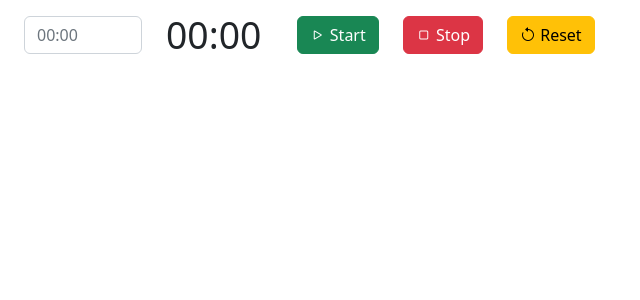
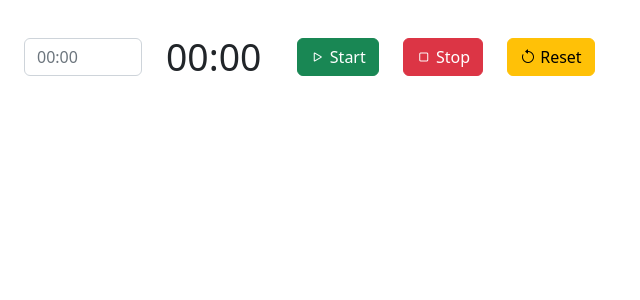
Before and after one commit to toggenation/wt-timer, a React (Create React App) app: page / in a window 1280 px wide. Shown: the top 300 px of the page, without its empty margins (0-640 px from the left). Built offline with nearby package versions, Linux system fonts and the light colour scheme.

Commit message:
Added style and icon and frameless

```diff
--- a/public/electron.js
+++ b/public/electron.js
@@ -9,6 +9,8 @@ function createWindow() {
         width: 580,
         height: 100,
         title: "WT Timer",
+        titleBarStyle: 'hidden',
+        // frame: false,
         // Set the path of an additional "preload" script that can be used to
         // communicate between node-land and browser-land.
         webPreferences: {
--- a/public/index.html
+++ b/public/index.html
@@ -30,7 +30,7 @@
     -->
     <title>WT Timer</title>
   </head>
-  <body>
+  <body style="-webkit-app-region: drag">
     <noscript>You need to enable JavaScript to run this app.</noscript>
     <div id="root"></div>
     <!--
--- a/src/App.js
+++ b/src/App.js
@@ -5,6 +5,7 @@ import 'bootstrap-icons/font/bootstrap-icons.css';
 import 'bootstrap/dist/css/bootstrap.min.css';
 import Timer from './timer/Timer';
 import { pad } from './timer/utils'
+import "./timer/styles.css";
 
 function App() {
   const [time, setTime] = useState(0);
@@ -43,7 +44,7 @@ function App() {
   }, [])
 
   return (
-    <Row className='mt-3'>
+    <Row style={{ marginTop: "38px" }}>
       <Col className='col-auto ms-4'>
 
         <InputGroup className="mb-0">
@@ -58,12 +59,12 @@ function App() {
           />
         </InputGroup>
       </Col>
-      <div className="d-flex align-items-center" style={{
+      <div className="d-flex align-items-center allowDrag" style={{
         width: "3.5em",
         fontSize: '28pt',
         lineHeight: '28pt'
       }}>
-        <div className='align-middle'>{minuteSeconds(time + startTime)}</div>
+        {minuteSeconds(time + startTime)}
       </div>
       <Col className="col-auto">
         <Button variant="success" onClick={() => runTimer()}>
--- /dev/null
+++ b/src/timer/styles.css
@@ -0,0 +1,12 @@
+body {
+    -webkit-app-region: drag;
+}
+
+button {
+    -webkit-app-region: no-drag;
+}
+
+.allowDrag {
+    -webkit-user-select: none;
+    -webkit-app-region: drag;
+}
```
Also changed, not shown: public/icon.png (added), 1 other file (tests, documents, lock files or other folders).
